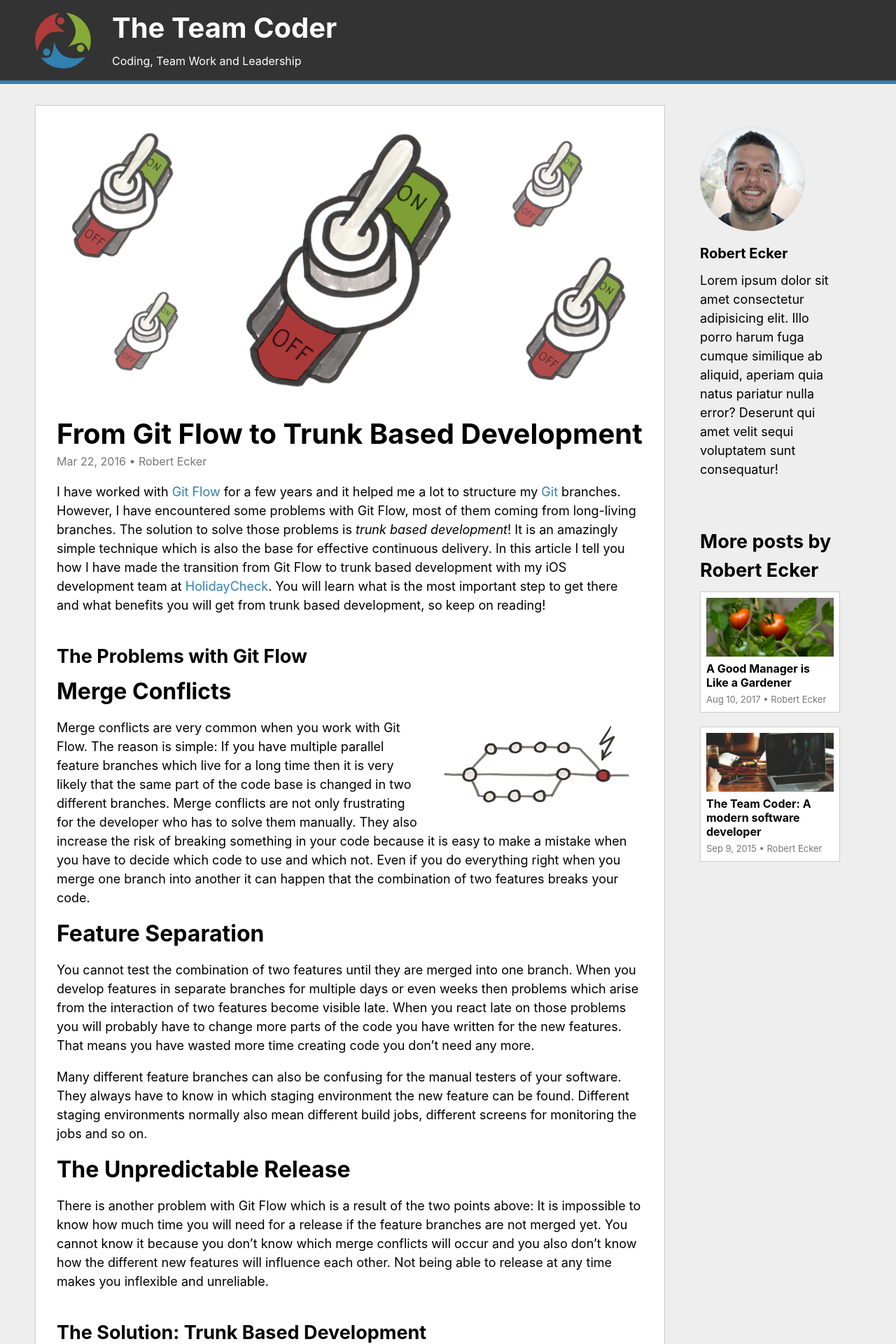
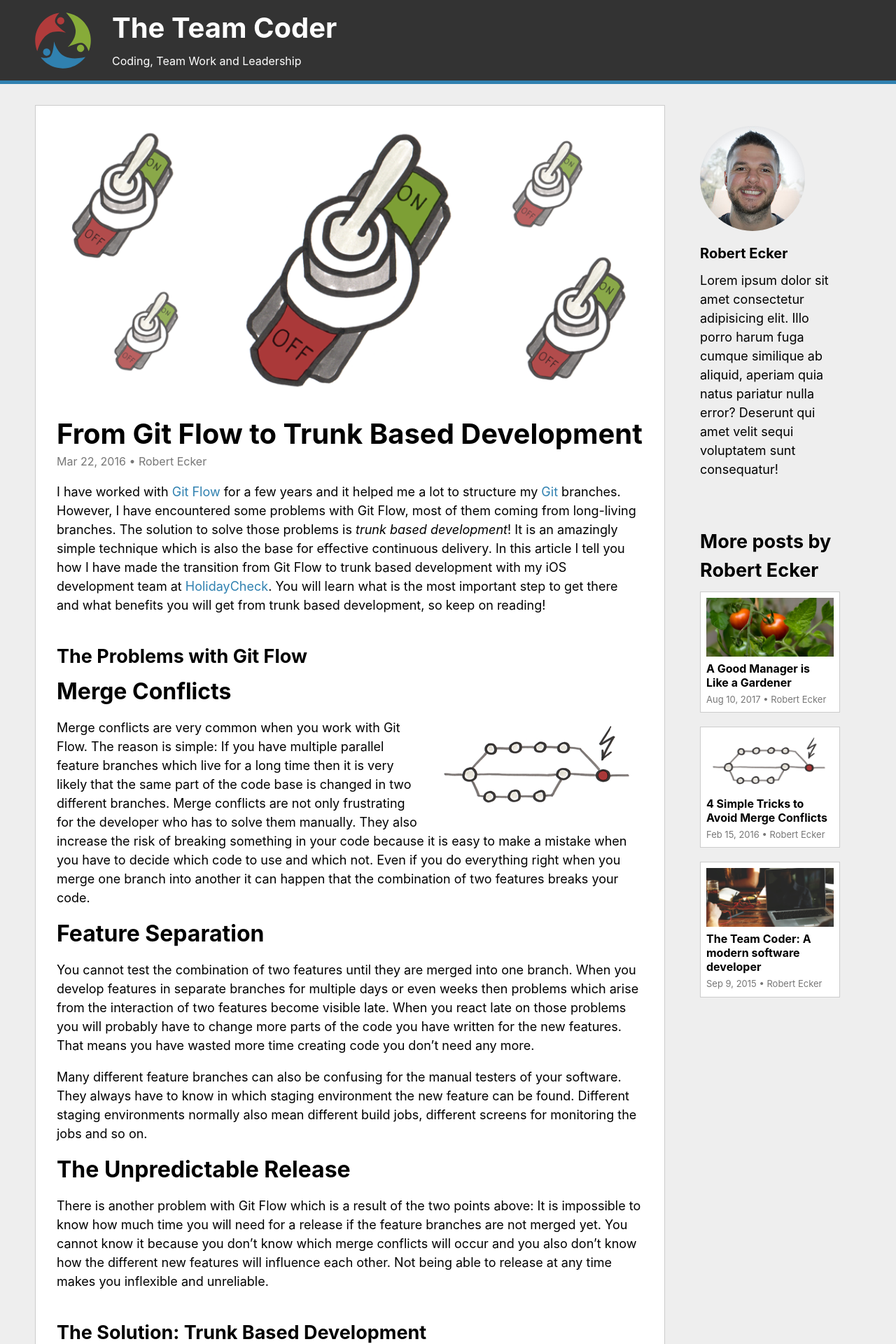
Before and after one commit to team-coder/team-coder.com, a Jekyll site: the page built from _posts/2016-03-22-from-git-flow-to-trunk-based-development.md, in a window 1280 px wide. Shown: the top 1920 px of the page at 70% size. Built offline with Jekyll 4.4.1, drawn with Linux system fonts in a browser that asks for light colours; some of the changed lines change nothing that is shown.

Commit message:
Add new blog post and improve css for images

```diff
--- /dev/null
+++ b/_posts/2016-02-15-4-simple-tricks-to-avoid-merge-conflicts.md
@@ -0,0 +1,41 @@
+---
+layout: post
+title:  "4 Simple Tricks to Avoid Merge Conflicts"
+author: "Robert Ecker"
+date:   2016-02-15 12:00:00 +0200
+categories: dev
+title_image: ../images/posts/2016-02-15-4-simple-tricks-to-avoid-merge-conflicts/title-image.png
+permalink: /avoid-merge-conflicts/
+---
+
+[Git](https://git-scm.com/) is a great tool if you have multiple developers working on the same code base. However, there is one thing which can be very annoying if your team uses Git: *Merge conflicts*! Two developers have changed the same part of the code and then Git doesn’t know what to do. Fortunately, there are a few tricks to avoid merge conflicts and this article will tell you how!
+
+## Trick #1: Short-Living Branches
+
+Many big merge conflicts are results of long-living branches. If you work in your own branch for several days, or even weeks, the risk is high that someone else changes parts of the code you have touched in another branch. That would lead to merge conflicts. On the other hand, if you have a short-living branch, meaning it is merged back into the trunk or master branch after a few hours, there will probably be no merge conflict. Even if there is a conflict, it can usually be resolved very quickly because there is much less code to think about.
+
+The following figures both show a master branch (the line in the middle) and some kind of feature branches. The difference between those figures is that the first one contains many short-living branches while the second one has only two long-living feature branches. The merge commits in the first figure are always green because the short branches have not caused any merge conflicts. In the second figure we have a red dot at the end which represents a merge conflict that was caused by two of the many commits in the long-living branches.
+
+![short-living branches](../images/posts/2016-02-15-4-simple-tricks-to-avoid-merge-conflicts/short-living-branches.png)
+![long-living branches](../images/posts/2016-02-15-4-simple-tricks-to-avoid-merge-conflicts/long-living-branches.png)
+
+## Trick #2: Small Modules
+
+![documents](../images/posts/2016-02-15-4-simple-tricks-to-avoid-merge-conflicts/documents.png){: .img-align-right}
+The *Single Responsibility Principle* (which is part of the [SOLID principles of software design](https://team-coder.com/solid-principles/)) says that “*a class should have one, and only one, reason to change*“. If we take this approach serious, there should never be a situation in which two developers change the same code at the same time because that would mean they are working on the same task. You see, a modular architecture and small classes do not only help to increase the quality of the code design but also decrease the chance for merge conflicts.
+
+## Trick #3: Strong Communication
+
+![communication](../images/posts/2016-02-15-4-simple-tricks-to-avoid-merge-conflicts/communication.png){: .img-align-left}
+“Communication is the key” – We have heard this phrase so many times… and it’s true! If all your team mates know what you are working on and which parts of the code you are touching they will try not to change the same code at the same time. If another developer wants to change a part of the code base which you are working on then it would probably be a good idea to work together which leads me to the fourth trick…
+
+## Trick #4: Mob Programming
+
+![mob programming](../images/posts/2016-02-15-4-simple-tricks-to-avoid-merge-conflicts/mob-programming.png){: .img-align-right}
+This trick is the most powerful of all because it can eliminate merge conflicts completely! [Mob Programming](https://team-coder.com/mob-programming/) means that the whole team is working together on the same computer. That makes merge conflicts impossible because the whole mob is working on the same branch.
+
+This is how branching would typically look like with Mob Programming:
+
+![mob programming branch](../images/posts/2016-02-15-4-simple-tricks-to-avoid-merge-conflicts/mob-programming-branch.png)
+
+Do you know more tricks to avoid merge conflicts? I would really like to know them so feel free to write a comment!
--- a/css/style.scss
+++ b/css/style.scss
@@ -71,14 +71,29 @@
 }
 
 /**** Align images in posts **********/
+
+.post-content {
+    img {
+        max-width: 100%;
+        height: auto;
+    }
+
+    .img-align-right {
+        float: right;
+        margin-left: 12px;
+        width: auto;
+    }
+
+    .img-align-left {
+        float: left;
+        margin-right: 12px;
+        width: auto;
+    }
+}
+
 .title-image {
     width: 100%;
     height: auto;
-}
-
-.img-align-right {
-    float: right;
-    margin-left: 12px;
 }
 
 
```
Also changed, not shown: images/posts/2016-02-15-4-simple-tricks-to-avoid-merge-conflicts/communication.png (added), images/posts/2016-02-15-4-simple-tricks-to-avoid-merge-conflicts/documents.png (added), images/posts/2016-02-15-4-simple-tricks-to-avoid-merge-conflicts/long-living-branches.png (added), images/posts/2016-02-15-4-simple-tricks-to-avoid-merge-conflicts/mob-programming-branch.png (added), images/posts/2016-02-15-4-simple-tricks-to-avoid-merge-conflicts/mob-programming.png (added), images/posts/2016-02-15-4-simple-tricks-to-avoid-merge-conflicts/short-living-branches.png (added), images/posts/2016-02-15-4-simple-tricks-to-avoid-merge-conflicts/title-image.png (added).
